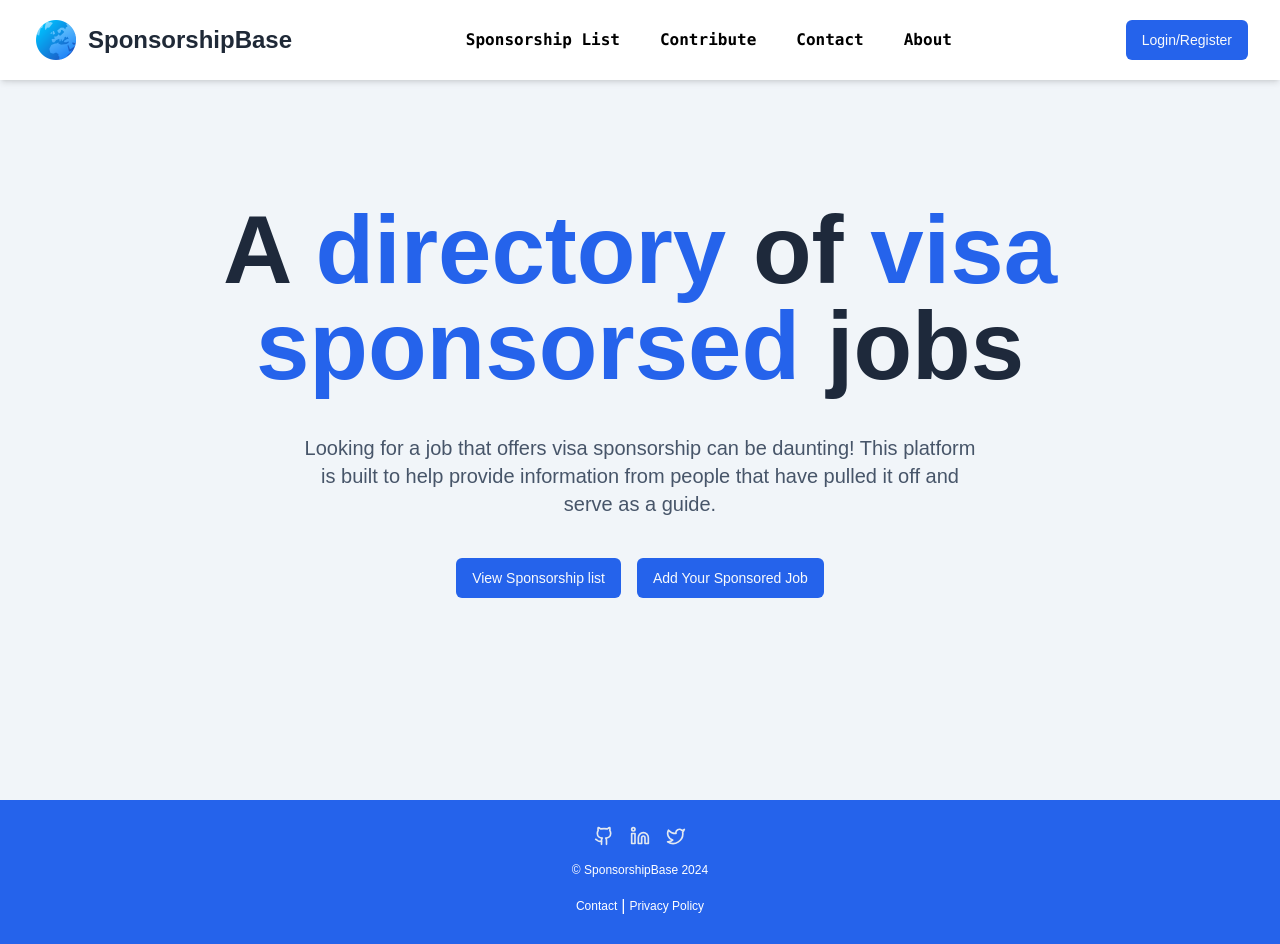
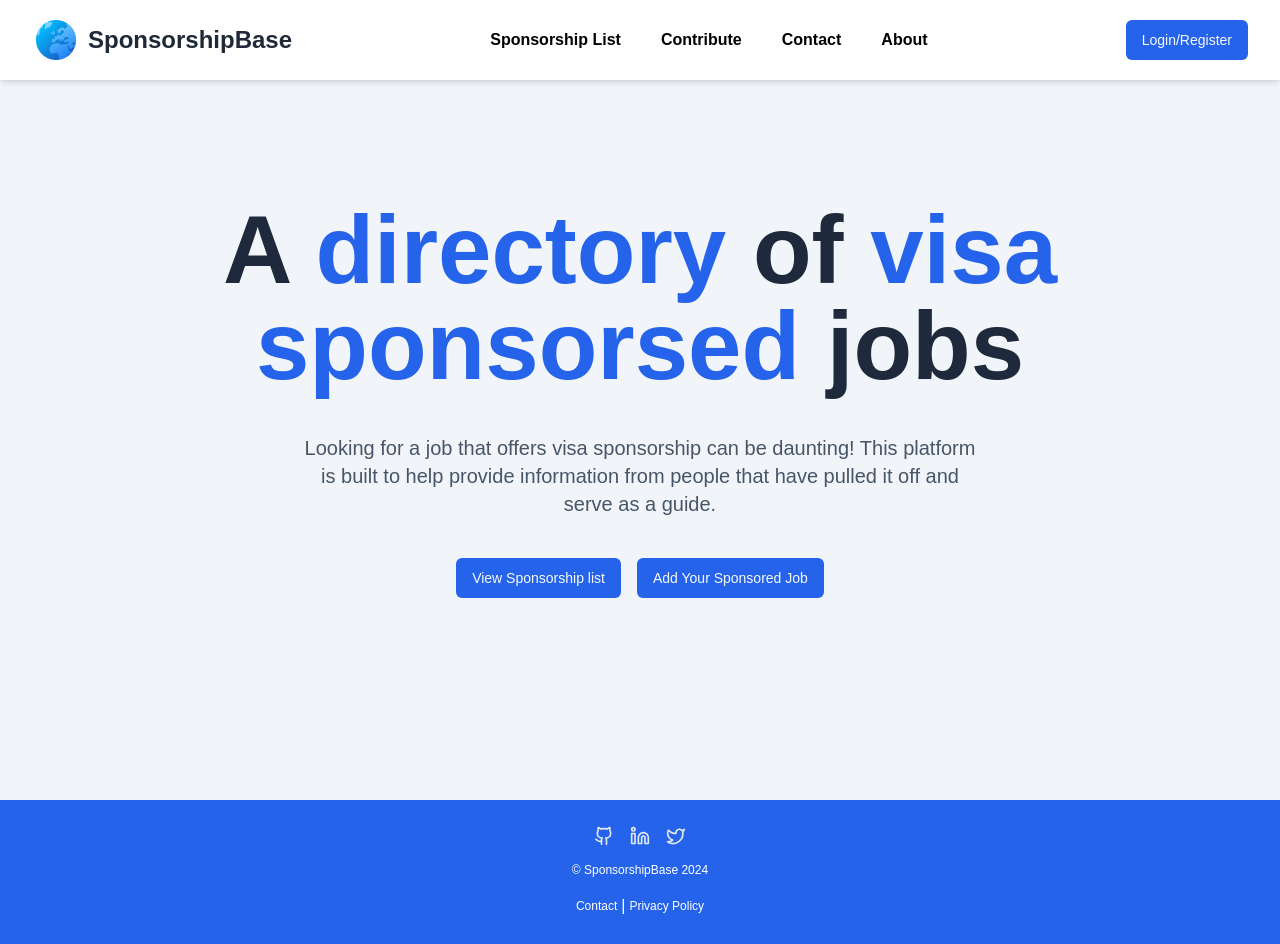
Before and after one commit to Dev-Akashili/sponsorship-base, a React (Vite) app in the folder app/frontend/: page / in a window 1280 px wide. Built offline with nearby package versions, Linux system fonts and the light colour scheme; no server answers; a web font is replaced by a local one.

Commit message:
feat: highlight active navbar link based on current path

```diff
--- a/app/frontend/src/components/core/Navbar.tsx
+++ b/app/frontend/src/components/core/Navbar.tsx
@@ -1,4 +1,4 @@
-import { Link } from "react-router-dom";
+import { Link, useLocation } from "react-router-dom";
 import { Button } from "../ui/button";
 import { Helmet } from "./Helmet";
 import { AUTH_ROUTES, ROUTES } from "@/pages/routes";
@@ -11,7 +11,12 @@ export const Navbar = ({ user }: { user: User | null }) => {
       <Helmet />
       <div className="flex lg:space-x-10 md:space-x-4">
         {navLinks.map((navLink, index) => (
-          <NavLink key={index} text={navLink.text} link={navLink.link} />
+          <NavLink
+            key={index}
+            path={navLink.path}
+            text={navLink.text}
+            link={navLink.link}
+          />
         ))}
       </div>
       {user ? (
@@ -28,16 +33,33 @@ export const Navbar = ({ user }: { user: User | null }) => {
 };
 
 const navLinks = [
-  { text: "Sponsorship List", link: ROUTES.sponsorshipList },
-  { text: "Contribute", link: ROUTES.contribute },
-  { text: "Contact", link: ROUTES.contact },
-  { text: "About", link: ROUTES.about }
+  {
+    path: "sponsorship-list",
+    text: "Sponsorship List",
+    link: ROUTES.sponsorshipList
+  },
+  { path: "add", text: "Contribute", link: ROUTES.contribute },
+  { path: "contact", text: "Contact", link: ROUTES.contact },
+  { path: "about", text: "About", link: ROUTES.about }
 ];
 
-const NavLink = ({ text, link }: { text: string; link: string }) => {
+interface NavLinkProps {
+  path: string;
+  text: string;
+  link: string;
+}
+
+const NavLink = ({ path, text, link }: NavLinkProps) => {
+  const location = useLocation();
+  const isCurrentPath = location.pathname.includes(path);
+
   return (
     <Link to={link}>
-      <p className="text-md font-bold font-mono hover:text-blue-600 hover:underline hover:cursor-pointer">
+      <p
+        className={`text-md font-semibold hover:text-blue-600 hover:underline hover:cursor-pointer ${
+          isCurrentPath ? "text-blue-600 underline" : ""
+        }`}
+      >
         {text}
       </p>
     </Link>
--- a/app/frontend/src/pages/routes.ts
+++ b/app/frontend/src/pages/routes.ts
@@ -3,7 +3,7 @@ const basePath = "";
 export const ROUTES = {
   index: `${basePath}/`,
   sponsorshipList: `${basePath}/sponsorship-list`,
-  contribute: `${basePath}/sponsorship-list/add`,
+  contribute: `${basePath}/add`,
   about: `${basePath}/about`,
   contact: `${basePath}/contact`
 };
```
